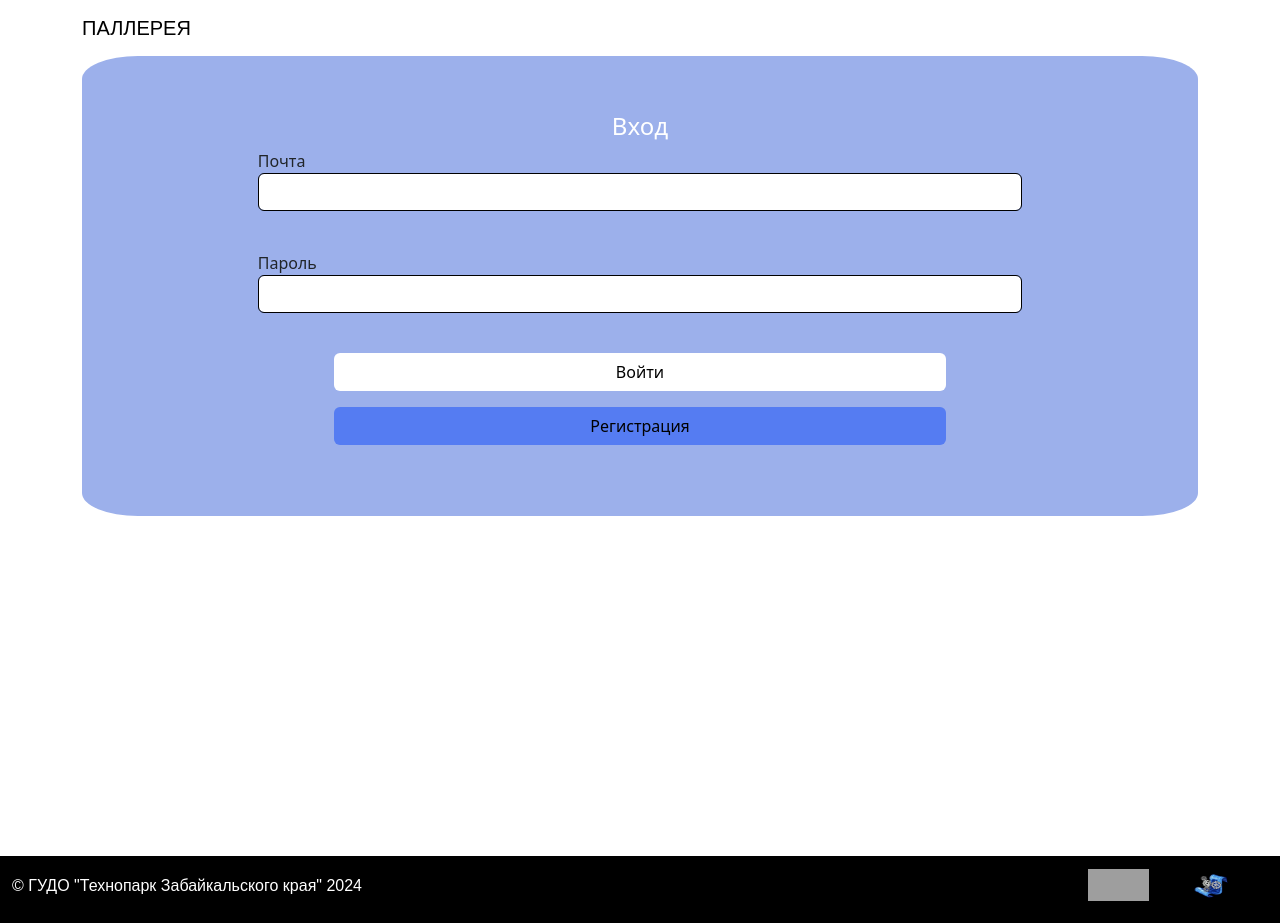
After one commit to BGele1231/Pallery, a Flask app: template templates/login.html in a window 1280 px wide. The commit adds this page. Run offline with Flask 3, Linux system fonts and the light colour scheme; tables that the repository leaves empty hold one stand-in row (values such as "Sample post"); the template is opened without the code that fills it: values that come from a table or form of the project are taken from there, most other values are stand-ins (such as "Sample title", 1, 10 or a date in 2020); grey boxes are pictures that could not be loaded.

Commit message:
login with template project commit

```diff
--- a/main.py
+++ b/main.py
@@ -64,19 +64,7 @@ def edit_news(id):
                            )
 
 
-@app.route('/login', methods=['GET', 'POST'])
-def login():
-    form = LoginForm()
-    if form.validate_on_submit():
-        db_sess = db_session.create_session()
-        user = db_sess.query(User).filter(User.email == form.email.data).first()
-        if user and user.check_password(form.password.data):
-            login_user(user, remember=form.remember_me.data)
-            return redirect("/")
-        return render_template('login.html',
-                               message="Неправильный логин или пароль",
-                               form=form)
-    return render_template('login.html', title='Авторизация', form=form)
+
 
 
 @app.route('/logout')
@@ -159,6 +147,21 @@ def test_orm_user():
         print(user)"""
 
 
+@app.route('/login', methods=['GET', 'POST'])
+def login():
+    form = LoginForm()
+    if form.validate_on_submit():
+        db_sess = db_session.create_session()
+        user = db_sess.query(User).filter(User.email == form.email.data).first()
+        if user and user.check_password(form.password.data):
+            login_user(user, remember=form.remember_me.data)
+            return redirect("/")
+        return render_template('login.html',
+                               message="Неправильный логин или пароль",
+                               form=form)
+    return render_template('login.html', title='Авторизация', form=form)
+
+
 @app.route('/registration', methods=['GET', 'POST'])
 def reqister():
     form = RegisterForm()
--- a/static/style.css
+++ b/static/style.css
@@ -145,7 +145,6 @@ body{
     padding-top: 5%;
     padding-bottom: 5%;
     width: 80vh;
-    height: 100%;
     border-radius: 5%;
     margin-bottom: 5%;
 }
@@ -155,6 +154,5 @@ body{
 }
 .form-sizing{
     width: 70%;
-    height: 90%;
     margin: auto;
 }
--- /dev/null
+++ b/templates/login.html
@@ -0,0 +1,64 @@
+<!DOCTYPE html>
+<html lang="ru">
+<head>
+    <meta charset="UTF-8">
+    <title>{{ title }}</title>
+    <link rel="stylesheet" type="text/css" href="{{ url_for( 'static', filename='style.css', v=1)}}">
+    <link href="https://cdn.jsdelivr.net/npm/bootstrap@5.3.3/dist/css/bootstrap.min.css" rel="stylesheet" integrity="sha384-QWTKZyjpPEjISv5WaRU9OFeRpok6YctnYmDr5pNlyT2bRjXh0JMhjY6hW+ALEwIH" crossorigin="anonymous">
+</head>
+<body id="white-form">
+    <script src="https://cdn.jsdelivr.net/npm/bootstrap@5.3.3/dist/js/bootstrap.bundle.min.js" integrity="sha384-YvpcrYf0tY3lHB60NNkmXc5s9fDVZLESaAA55NDzOxhy9GkcIdslK1eN7N6jIeHz" crossorigin="anonymous"></script>
+<header>
+    <nav class="navbar navbar-expand-lg" id="hn">
+        <div class="container-xl coloring naming">
+          <a class="navbar-brand bold-c"href="index">ПАЛЛЕРЕЯ</a>
+        </div>
+    </nav>
+</header>
+    <div style="width: 100%; height: 100vh; display: table; vertical-align: middle;">
+<main role="main" class="container content">
+<div class="container-xl form-c">
+    <h4 style="text-align: center; color: white;">Вход</h4>
+<form action="" method="post" class="form-sizing" style="border-radius: 15%;">
+        {{ form.hidden_tag() }}
+        <p>
+            {{ form.email.label }}<br>
+            {{ form.email(class="form-control", type="email") }}<br>
+            {% for error in form.email.errors %}
+                <div class="alert alert-danger" role="alert">
+                    {{ error }}
+                </div>
+            {% endfor %}
+        </p>
+        <p>
+            {{ form.password.label }}<br>
+            {{ form.password(class="form-control", type="password") }}<br>
+            {% for error in form.password.errors %}
+                <div class="alert alert-danger" role="alert">
+                    {{ error }}
+                </div>
+            {% endfor %}
+        </p>
+    <p style="display: flex; justify-content: center;">{{ form.submit(type="submit", class="btn", style="background-color: white; margin-left: auto; margin-right: auto; width: 80%; text-align: center;") }}</p>
+    {{message}}
+</form>
+    <p style="display: flex; justify-content: center;"><a href="registration" class="btn" style="background-color: #557CF2; margin-left: auto; margin-right: auto; width: 56%; text-align: center;">Регистрация</a></p>
+</div>
+</main>
+</div>
+<footer class="grid naming" style="background-color: #3B3B3B;">
+
+    <nav class="navbar" id="fn"  style="display: grid; grid-template-columns: 50% 50%">
+        <div class="container-xl naming">
+          <h2 class=" bold-c invers-nav-text-c"href="index">© ГУДО "Технопарк Забайкальского края" 2024</h2>
+        </div>
+        <div style="margin-left: 70%; display: grid; grid-template-columns: 50% 50%">
+            <a class="nav-link" href="https://vk.com/kvantorium.chita" style="right: 0;"><img src="../static/web_pict/vk.svg" style="width: 64%; height: 64%; margin-top: 5%;"></a>
+            <a class="nav-link" href="https://www.технопарк75.рф" style="right: 0;"><img src="../static/web_pict/logo.png" style="width: 60%; height: 63%; margin-top: 3%;"></a>
+        </div>
+
+    </nav>
+</footer>
+
+</body>
+</html>
```
